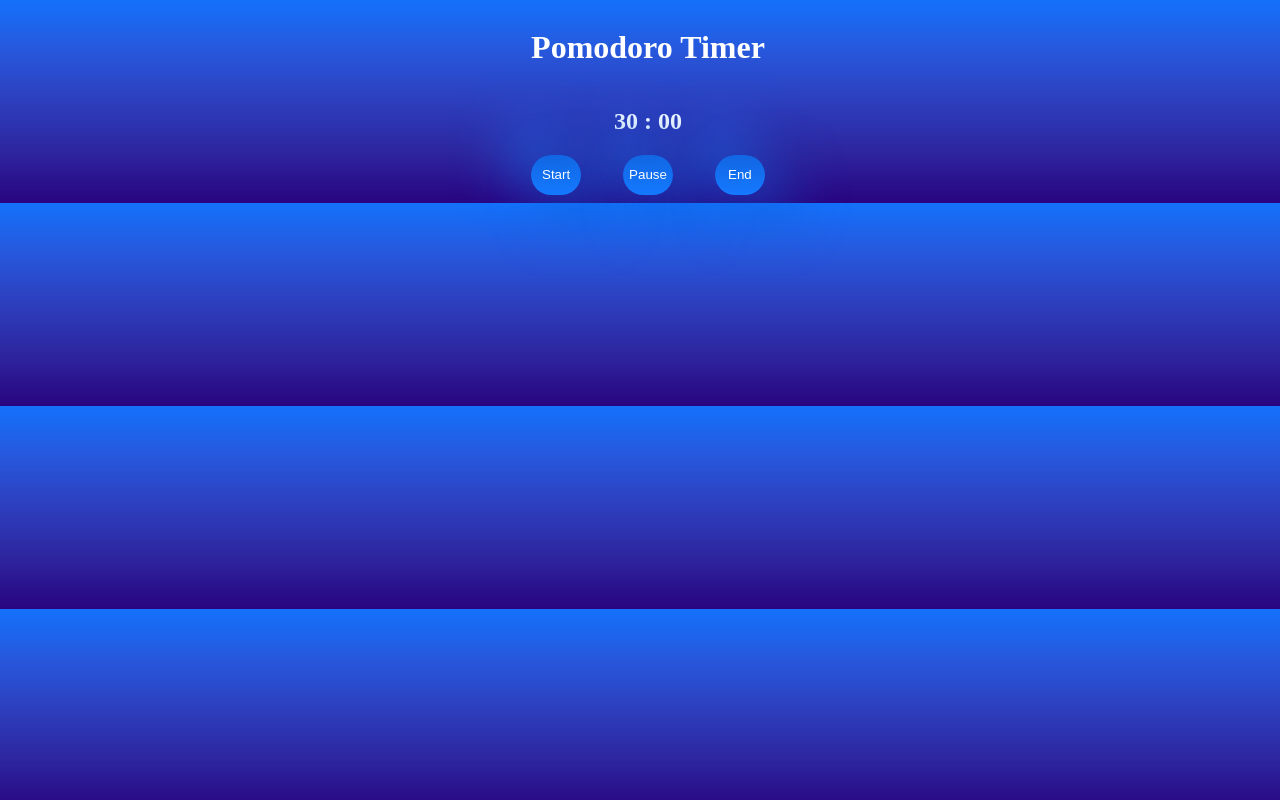
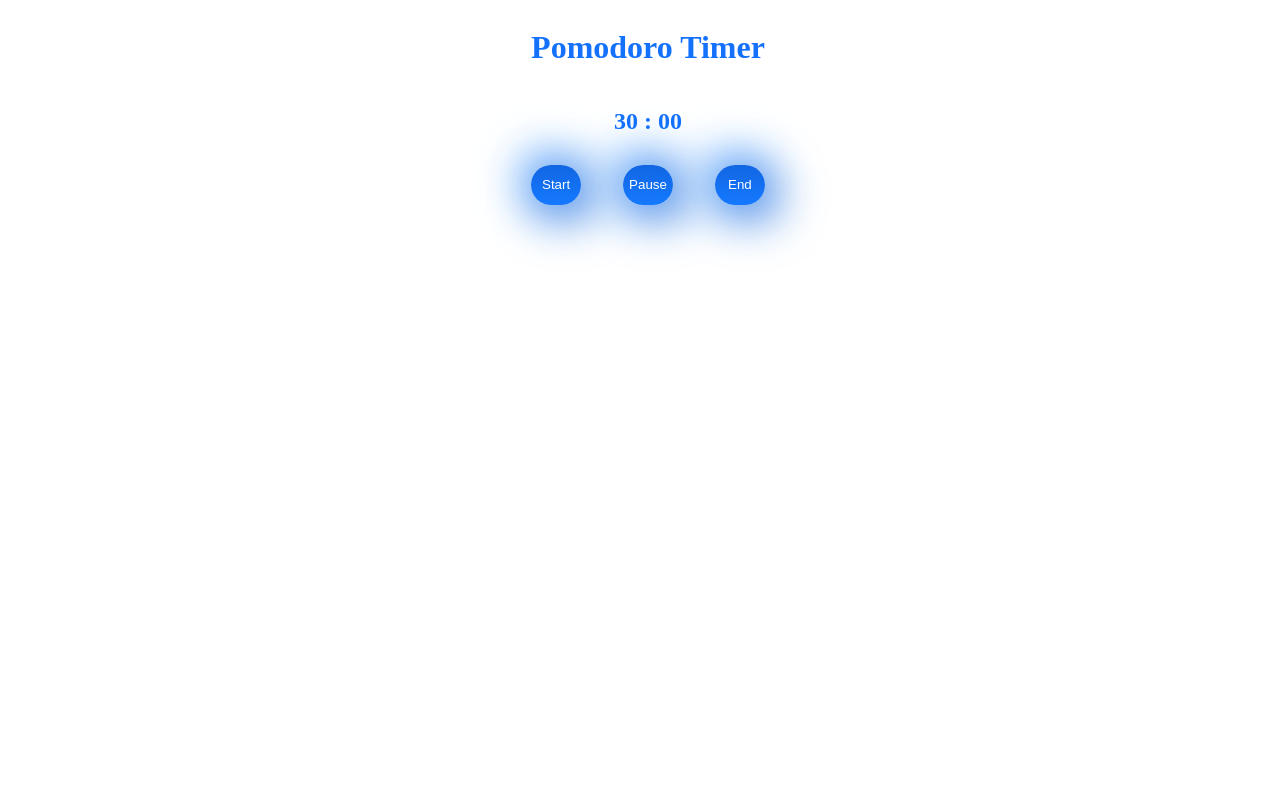
Before and after one commit to cenarturkmen/js101, a website: page pomodoro-timer/index.html in a window 1280 px wide. Drawn offline with nearby package versions, Linux system fonts and the light colour scheme; files that its build step writes are made by us from their sources.

Commit message:
styles updated

```diff
--- a/pomodoro-timer/scss/styles.scss
+++ b/pomodoro-timer/scss/styles.scss
@@ -1,36 +1,42 @@
+$font-color: #1471fb;
+$button-hover-color: #062f6b;
+
 body{
     display: flex;
     justify-content: center;
     width: 100%;
     height: 100%;
-    background-image: linear-gradient(to bottom, #1471fb, #2757dc, #2d3ebd, #2d259e, #290480);
 }
 .page{
     display: flex;
     justify-content:center;
     flex-direction: column;
     h1{
-        color:white;
+        color:$font-color;
         justify-content: center;
     }
     h2{
         display: flex;
-        color:white;
+        color:$font-color;
         justify-content: center;
     }
     .buttons{
         display: flex;
         justify-content: space-between;
+        margin-top: 10px;
         &>button{
             justify-content: center;
             width: 50px;
             height: 40px;
-            border-radius: 50px;
+            border-radius: 40px;
             background: linear-gradient(to bottom, #1266e2, #1579ff);
-            box-shadow:  20px 20px 60px #1160d5,
-                        -20px -20px 60px #1782ff;
+            box-shadow:  10px 10px 50px #1160d5,
+                        -5px -5px 50px #1782ff;
             border:0;
             color:white;
+            &:hover{
+                background: $button-hover-color;
+            }
         }
     }
 }
```
